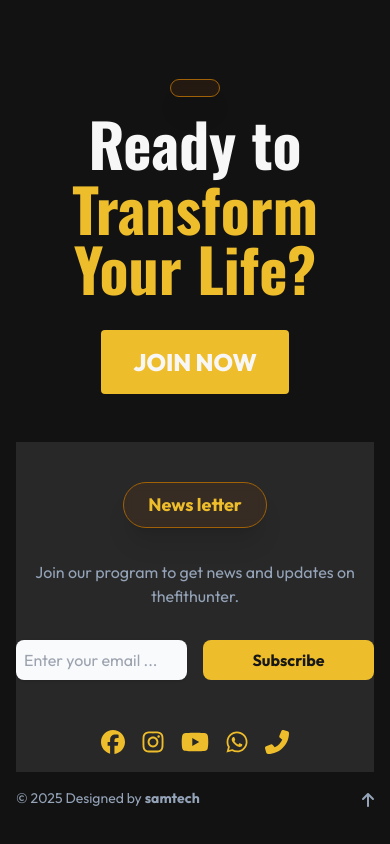
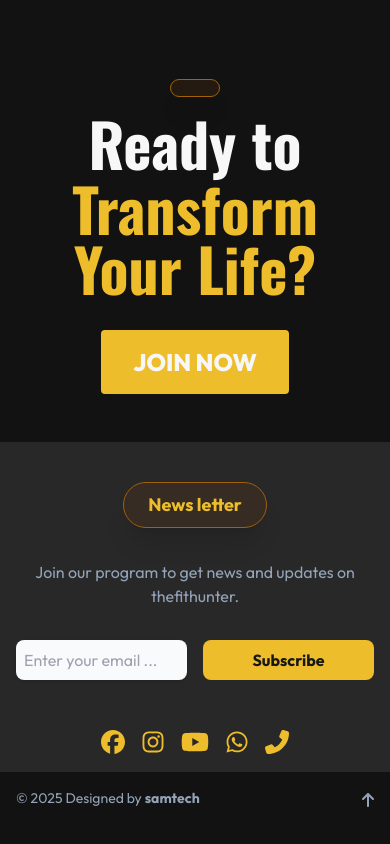
Before and after one commit to samziro/the-hunter, a React (Vite) app: page / in a window 390 px wide. Shown: the part 8506-9350 px from the top of the page. Built offline with nearby package versions, Linux system fonts and the light colour scheme.

Commit message:
first commit

```diff
--- a/src/components/newsletter/Newsletter.jsx
+++ b/src/components/newsletter/Newsletter.jsx
@@ -11,7 +11,7 @@ import { faPhoneAlt } from "@fortawesome/free-solid-svg-icons";
 const Newsletter = () => {
   return (
     <>
-      <div className="py-4 mx-4 md:px-28 md:1/2 md:grid md:grid-cols-1 md:place-items-center md:m-0 bg-slate-50 dark:bg-darkCardTheme">
+      <div className="py-4 px-4 md:px-28 md:1/2 md:grid md:grid-cols-1 md:place-items-center md:m-0 bg-slate-50 dark:bg-darkCardTheme">
       <Title subTitle={"News letter"} />
         <p className="text-center my-4 text-lightFontHeading dark:text-darkFontText">
           Join our program to get news and updates on thefithunter.
```
